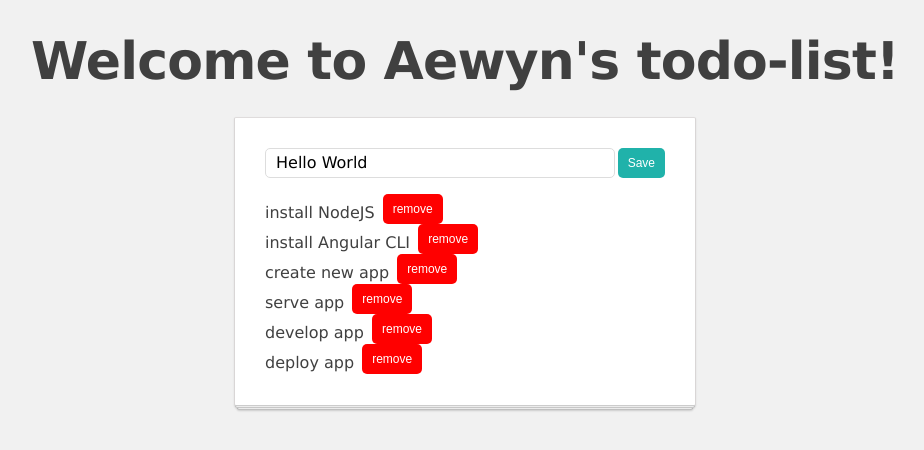
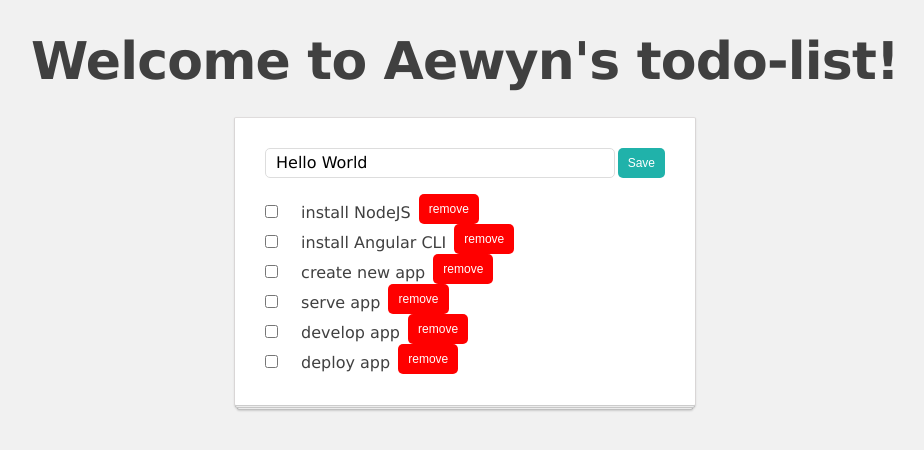
Before and after one commit to Aewyn/nggirls-todo-list, an Angular app: page / in a window 1280 px wide. Shown: the top 450 px of the page, without its empty margins (175-1099 px from the left). Built offline with nearby package versions, Linux system fonts and the light colour scheme.

Commit message:
Added checkbox that strikes through text when checked

```diff
--- a/src/app/list-manager/list-manager.component.ts
+++ b/src/app/list-manager/list-manager.component.ts
@@ -9,7 +9,10 @@
   <app-input-button-unit (submit)="addItem($event)"></app-input-button-unit>
 <ul>
   <li *ngFor="let todoItem of todoList">
-    <app-todo-item [item]="todoItem" (remove)="removeItem($event)"></app-todo-item>
+    <app-todo-item [item]="todoItem"
+    (remove)="removeItem($event)"
+    (update)="updateItem($event.item, $event.changes)"
+    ></app-todo-item>
   </li>
 </ul>
   </div>
@@ -32,4 +35,7 @@
   removeItem(item):void{
     this.todoListService.deleteItem(item);
   }
+  updateItem(item, changes): void{
+    this.todoListService.updateItem(item,changes);
+  }
 }
--- a/src/app/todo-item/todo-item.component.scss
+++ b/src/app/todo-item/todo-item.component.scss
@@ -16,3 +16,6 @@
     flex-grow: 1;
     padding-left: 11px;
   }
+  .todo-complete {
+    text-decoration: line-through;
+  }
--- a/src/app/todo-item/todo-item.component.ts
+++ b/src/app/todo-item/todo-item.component.ts
@@ -5,7 +5,10 @@
   selector: 'app-todo-item',
   template: `
   <div class="todoItem">
-    {{item.title}}
+    <input type="checkbox" class="todo-checkbox" (click)="completeItem()" [checked]="item.completed"/>
+      <span class="todo-title" [ngClass]="{'todo-complete': item.completed}">
+        {{item.title}}
+      </span>
     <button class="btn btn-red" (click)="removeItem()">remove</button>
   </div>
   `,
@@ -13,7 +16,8 @@
 })
 export class TodoItemComponent implements OnInit{
   @Input() item: TodoItem;
-  @Output() remove: EventEmitter<TodoItem> = new EventEmitter<TodoItem>;
+  @Output() remove: EventEmitter<TodoItem> = new EventEmitter<TodoItem>();
+  @Output() update: EventEmitter<any> = new EventEmitter<any>();
 
   constructor(){
   }
@@ -25,4 +29,10 @@
   removeItem():void{
     this.remove.emit(this.item);
   }
+
+  completeItem(): void{
+    this.update.emit({
+      item: this.item, changes: {completed: !this.item.completed}
+    })
+  }
 }
```
